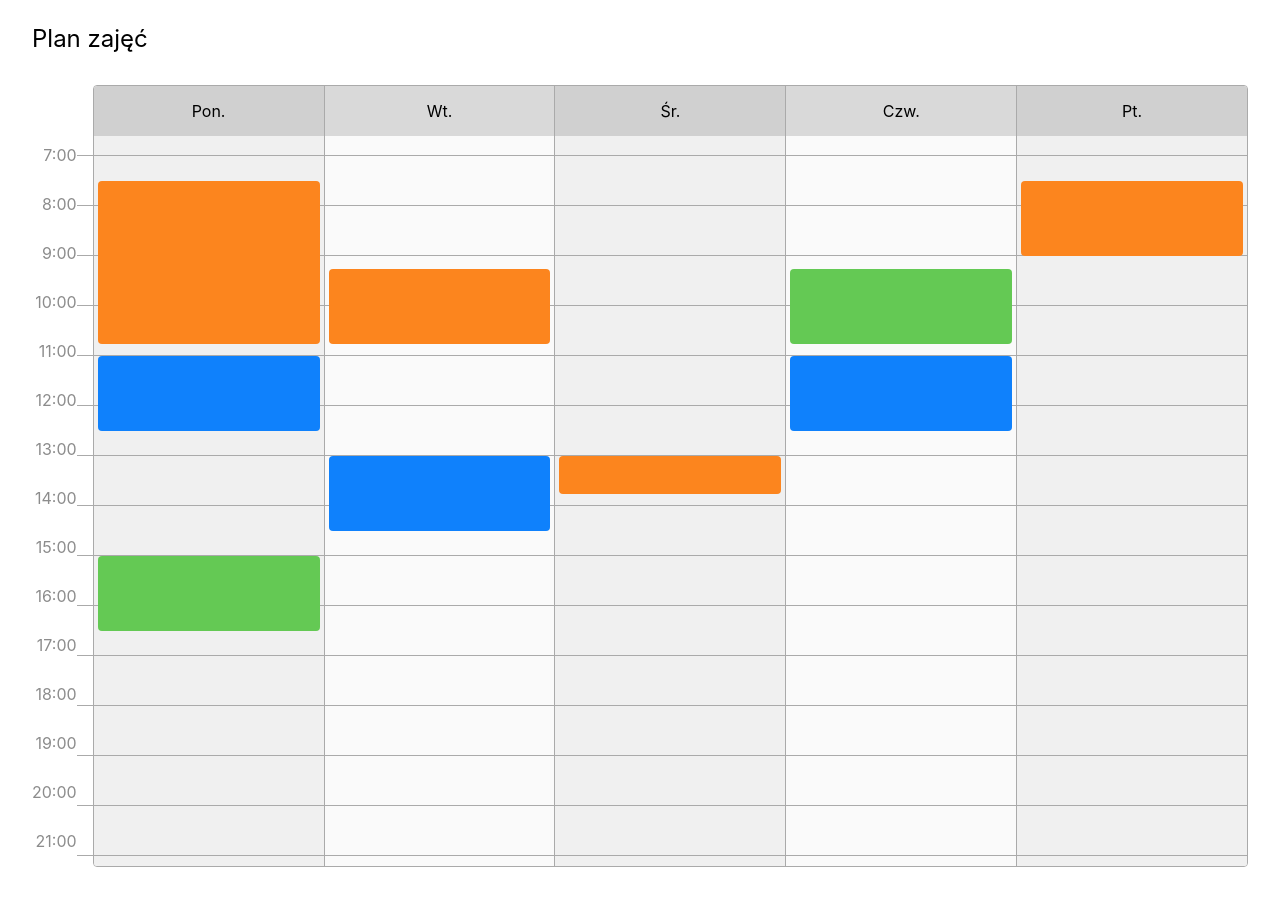
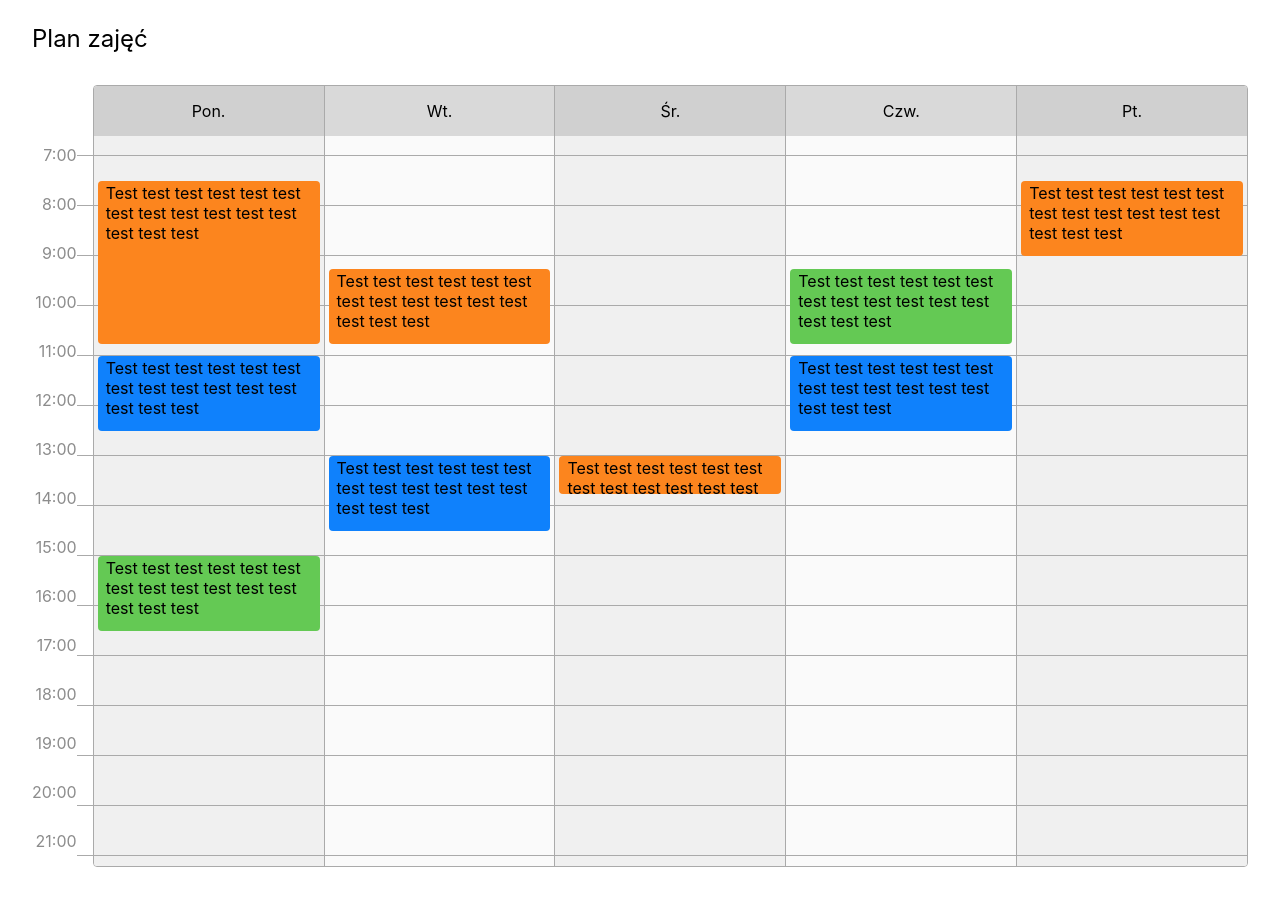
Before and after one commit to WooooCash/UPZ-Frontend_2, a React (Create React App) app: page /planTest in a window 1280 px wide. Built offline with nearby package versions, Linux system fonts and the light colour scheme.

Commit message:
Added sample text to plan view events

```diff
--- a/src/screens/plan/PlanWeekView/PlanWeekView.css
+++ b/src/screens/plan/PlanWeekView/PlanWeekView.css
@@ -115,5 +115,19 @@
     margin-left: 4px;
     margin-right: 4px;
 
+    padding-left: 8px;
+    padding-right: 8px;
+    padding-top: 2px;
+
+    overflow: hidden;
+
     z-index: 4;
 }
+
+.eventDisplay:hover {
+    cursor: pointer;
+    border: 2px solid white;
+    padding-left: 6px;
+    padding-right: 6px;
+    padding-top: 0px;
+}
--- a/src/screens/plan/PlanWeekView/PlanWeekView.js
+++ b/src/screens/plan/PlanWeekView/PlanWeekView.js
@@ -145,6 +145,8 @@ export default function PlanWeekView(props) {
         let eventStartOffset = ADDITIONAL_TOP_OFFSET + (eventFromHour * 60 + eventFromMinute - FROM_HOUR * 60) / 60 * ROW_HEIGHT;
         let eventHeight = eventLengthInMinutes / 60 * ROW_HEIGHT;
 
-        return <div className='eventDisplay' style={{top: eventStartOffset, height: eventHeight, backgroundColor:event.color}}></div>;
+        return <div className='eventDisplay' style={{top: eventStartOffset, height: eventHeight, backgroundColor:event.color}}>
+                Test test test test test test test test test test test test test test test
+            </div>;
     }
 }
```
